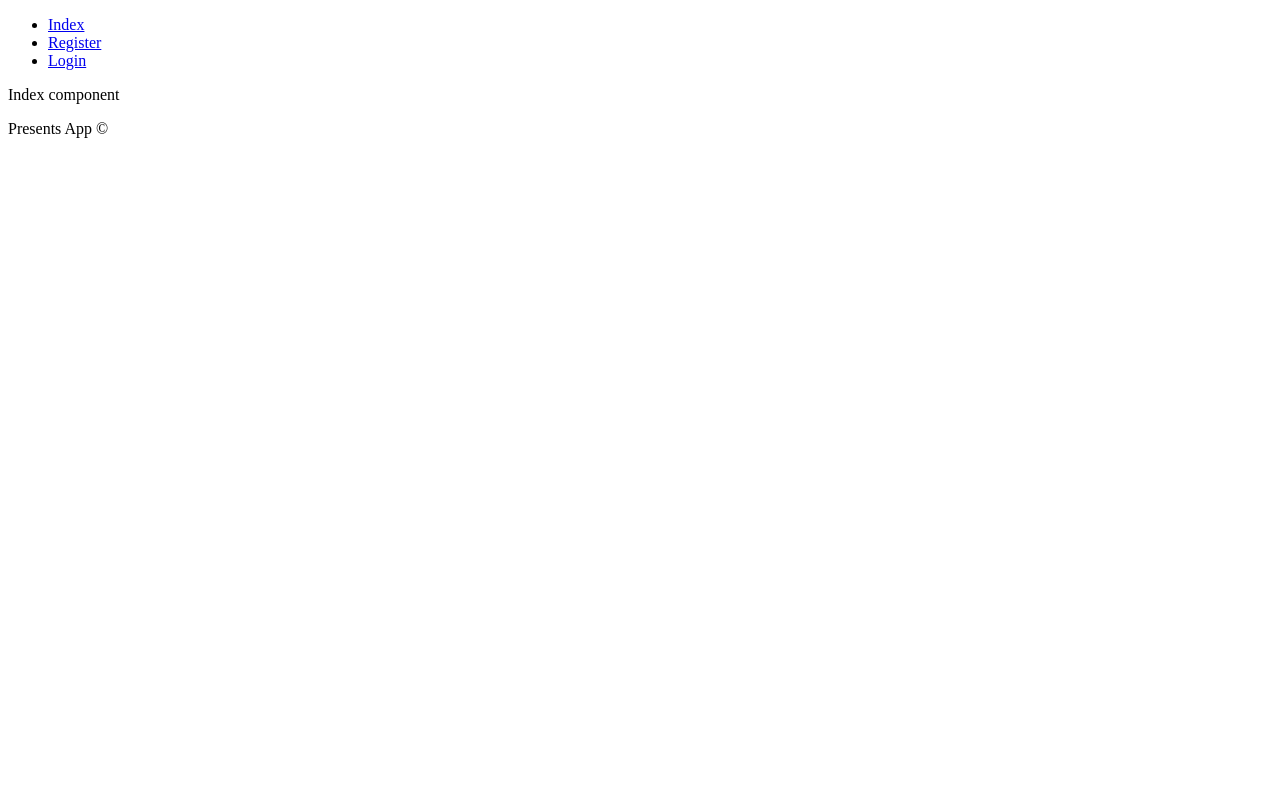
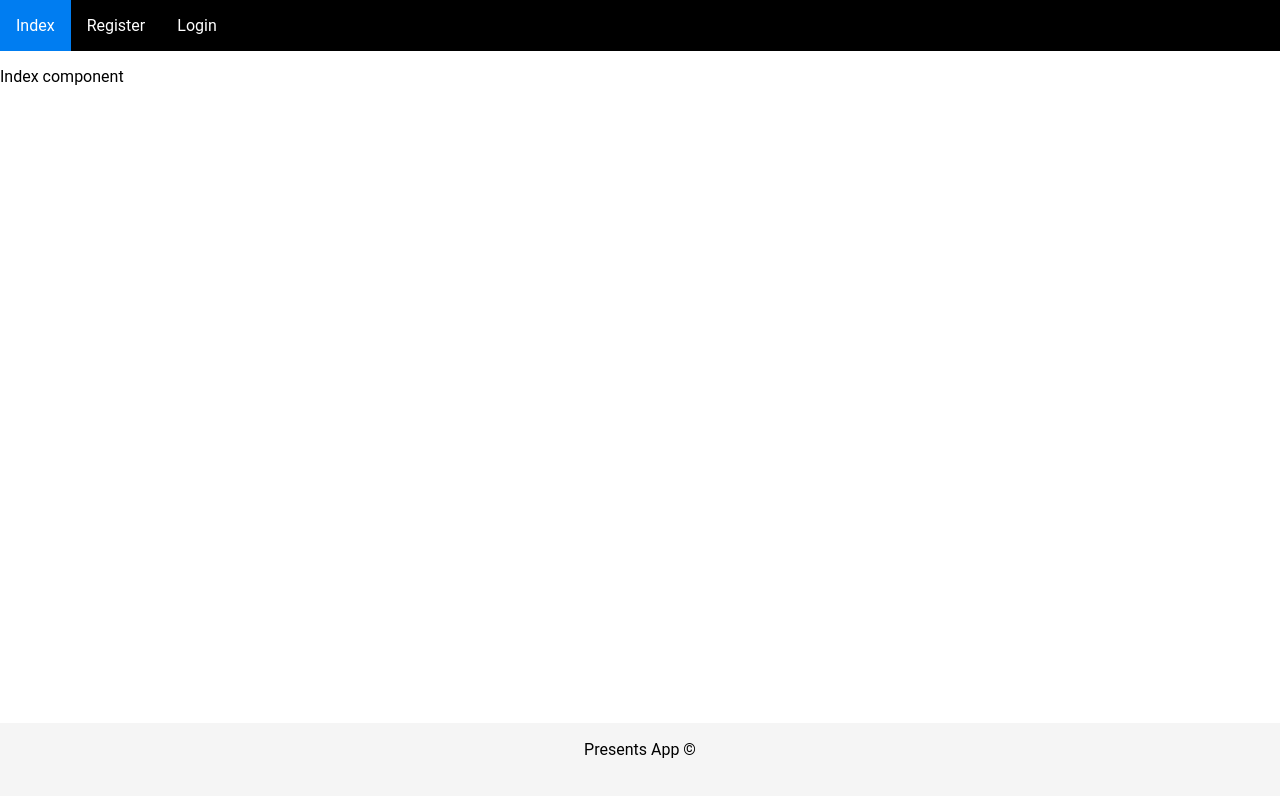
Before and after one commit to ocean0s/giftlisting-frontend-html-css, a React (Create React App) app: page / in a window 1280 px wide. Shown: the top 796 px of the page. Built offline with nearby package versions, Linux system fonts and the light colour scheme.

Commit message:
Add HTML structure with navbar and footer styles

```diff
--- a/src/App.css
+++ b/src/App.css
@@ -1,38 +1,49 @@
-.App {
-  text-align: center;
+:root {
+  --azul-principal: rgb(0, 125, 241);
 }
 
-.App-logo {
-  height: 40vmin;
-  pointer-events: none;
+body {
+  font-family: 'Roboto', Helvetica, sans-serif;
+  margin: 0;
+  padding: 0;
+  background-color: whitesmoke;
 }
 
-@media (prefers-reduced-motion: no-preference) {
-  .App-logo {
-    animation: App-logo-spin infinite 20s linear;
-  }
+.main-container {
+  background-color: white;
 }
 
-.App-header {
-  background-color: #282c34;
-  min-height: 100vh;
-  display: flex;
-  flex-direction: column;
-  align-items: center;
-  justify-content: center;
-  font-size: calc(10px + 2vmin);
-  color: white;
+.navbar {
+  list-style-type: none;
+  margin: 0;
+  padding: 0;
+  overflow: hidden;
+  background-color: black;
 }
 
-.App-link {
-  color: #61dafb;
+.navbar li {
+  float: left;
 }
 
-@keyframes App-logo-spin {
-  from {
-    transform: rotate(0deg);
-  }
-  to {
-    transform: rotate(360deg);
-  }
+.navbar li a {
+  display: block;
+  color: white;
+  text-align: center;
+  padding: 16px 16px;
+  text-decoration: none;
 }
+
+.navbar li a:hover {
+  background-color: var(--azul-principal)
+}
+
+footer {
+  background-color: whitesmoke;
+  text-align: center;
+  padding: 1px;
+  min-height: 50px;
+}
+
+main {
+  min-height: 82vh;
+}
--- a/src/App.js
+++ b/src/App.js
@@ -9,6 +9,7 @@ import EditPresentComponent from "./Components/EditPresentComponent";
 import FriendsComponent from "./Components/FriendsComponent";
 import GiftPresentComponent from "./Components/GiftPresentComponent";
 import IndexComponent from "./Components/IndexComponent";
+import "./App.css";
 
 function App() {
   let [notification, setNotification] = useState("")
```
